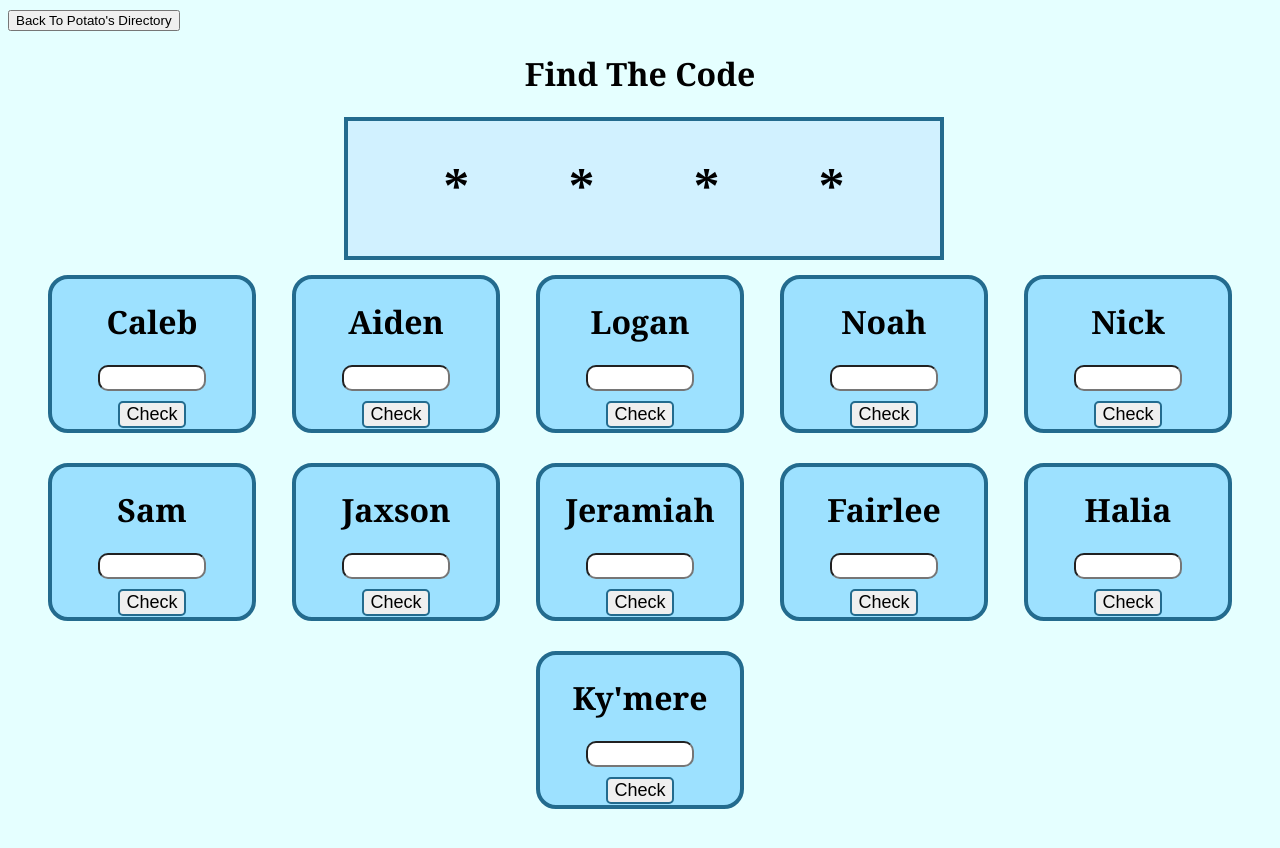
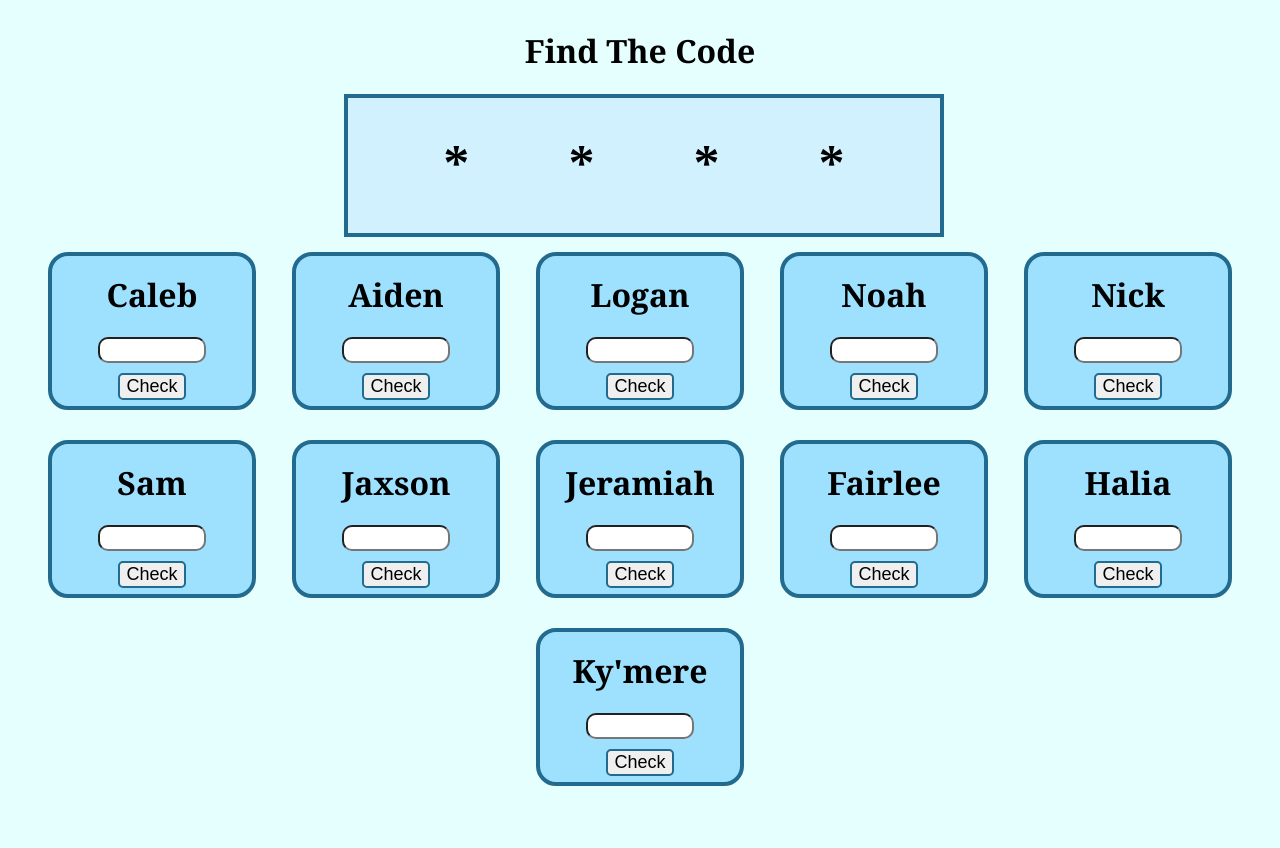
Before and after one commit to Poteremy/poteremy.github.io, a website: page lockbox/index.html in a window 1280 px wide. Drawn offline with Linux system fonts and the light colour scheme.

Commit message:
final touches

```diff
--- a/lockbox/index.html
+++ b/lockbox/index.html
@@ -7,7 +7,6 @@
     <title></title>
   </head>
   <body>
-    <a href="../index.html"><button id="homeBtn">Back To Potato's Directory</button></a>
     <div class="container">
       <div class="numbers">
         <h1>Find The Code</h1>
@@ -22,37 +21,27 @@
         <div class="student" id="cabox">
           <h1>Caleb</h1>
           <input type="text" class="answer" id="caleb">
-          <div>
             <button class="scheck" id="cacheck">Check</button>
-          </div>
         </div>
         <div class="student" id="addbox">
           <h1>Aiden</h1>
           <input type="text" class="answer" id="aiden">
-          <div>
             <button class="scheck" id="adcheck">Check</button>
-          </div>
         </div>
         <div class="student" id="ldbox">
           <h1>Logan</h1>
           <input type="text" class="answer" id="logan">
-          <div>
             <button class="scheck" id="ldcheck">Check</button>
-          </div>
         </div>
         <div class="student" id="ngbox">
           <h1>Noah</h1>
           <input type="text" class="answer" id="noah">
-          <div>
             <button class="scheck" id="ngcheck">Check</button>
-          </div>
         </div>
         <div class="student" id="nlbox">
           <h1>Nick</h1>
           <input type="text" class="answer" id="nick">
-          <div>
             <button class="scheck" id="nlcheck">Check</button>
-          </div>
         </div>
       </div>
 
@@ -60,37 +49,27 @@
         <div class="student" id="stbox">
           <h1>Sam</h1>
           <input type="text" class="answer" id="sam">
-          <div>
             <button class="scheck" id="stcheck">Check</button>
-          </div>
         </div>
         <div class="student" id="jdbox">
           <h1>Jaxson</h1>
           <input type="text" class="answer" id="jaxson">
-          <div>
             <button class="scheck" id="jdcheck">Check</button>
-          </div>
         </div>
         <div class="student" id="jgbox">
           <h1>Jeramiah</h1>
           <input type="text" class="answer" id="jeramiah">
-          <div>
             <button class="scheck" id="jgcheck">Check</button>
-          </div>
         </div>
         <div class="student" id="fjbox">
           <h1>Fairlee</h1>
           <input type="text" class="answer" id="fairlee">
-          <div>
             <button class="scheck" id="fjcheck">Check</button>
-          </div>
         </div>
         <div class="student" id="hjbox">
           <h1>Halia</h1>
           <input type="text" class="answer" id="halia">
-          <div>
             <button class="scheck" id="hjcheck">Check</button>
-          </div>
         </div>
       </div>
 
@@ -98,9 +77,7 @@
         <div class="student" id="klbox">
           <h1>Ky'mere</h1>
           <input type="text" class="answer" id="kymere">
-          <div>
             <button class="scheck" id="klcheck">Check</button>
-          </div>
         </div>
       </div>
 
--- a/lockbox/main.js
+++ b/lockbox/main.js
@@ -72,6 +72,16 @@ let klcheck = document.getElementById('klcheck');
 // Kymere - L
 // Aiden - a
 // Logan - e
+
+// ! Day 3
+// Halia - rgop
+// Everyone else - congrats
+
+//! Day 4
+// Sam, Caleb, Jaxson - 12
+// Nick, Noah, Jeramiah - 0
+// Kymere, Halia, Logan - 11
+// Aiden, Fairlee - 9
 
 let caleba = '63';
 let aidena = '76';
@@ -219,6 +229,15 @@ function revealNumber() {
   else return
 }
 
+let answers = document.querySelectorAll('.answer')
+
+answers.forEach(answer => answer.addEventListener('keyup', function(e) {
+  e.preventDefault;
+  if(e.keyCode===13) {
+    answer.nextElementSibling.click();
+  }
+}))
+
 document.addEventListener('click', revealNumber)
 
 function replace() {
--- a/lockbox/style.css
+++ b/lockbox/style.css
@@ -42,6 +42,10 @@
 .student {
   background-color: #9de1ff;
   border: 4px solid #236b8e;
+  display: flex;
+  flex-direction: column;
+  justify-content: center;
+  align-items: center;
   border-radius: 20px;
   width: 200px;
   height: 150px;
@@ -51,6 +55,7 @@
   width: 100px;
   border-radius: 10px;
   height: 20px;
+  font-size: 18px;
 }
 
 .answer:focus {
@@ -80,7 +85,6 @@
   cursor: pointer;
 }
 
-
 #reveal {
   padding: 20px;
   font-size: 36px;
```
